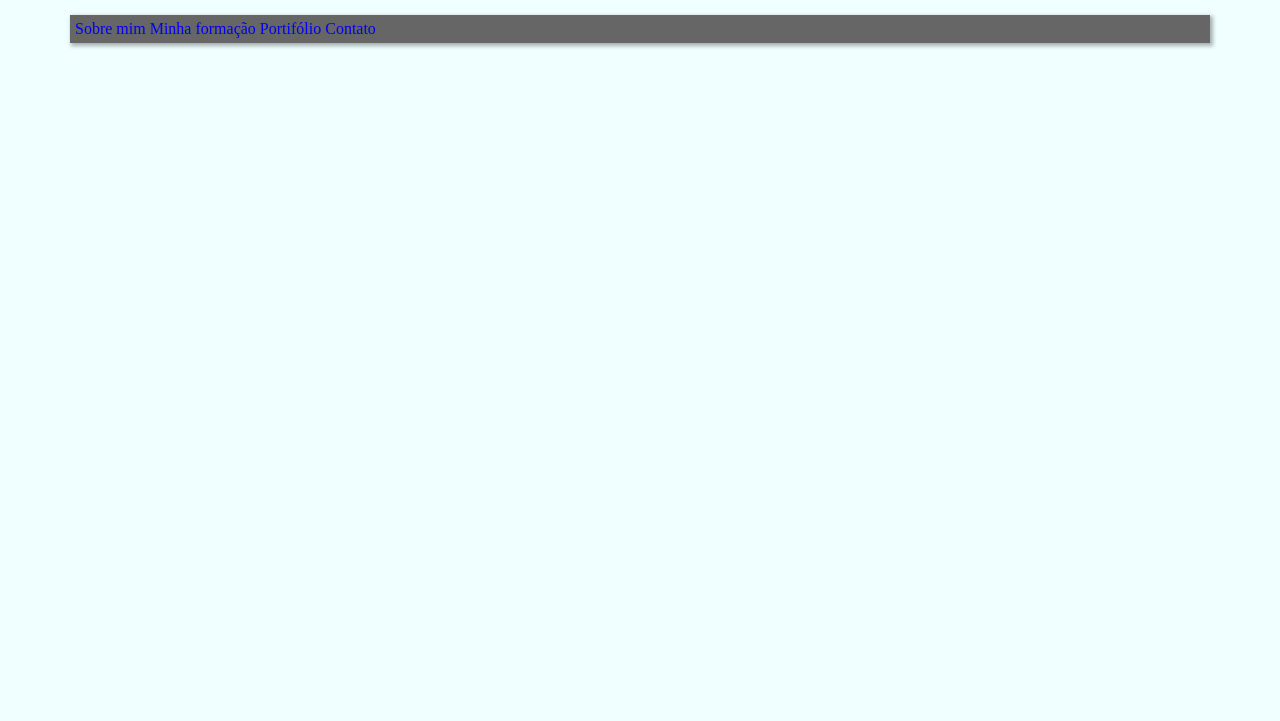
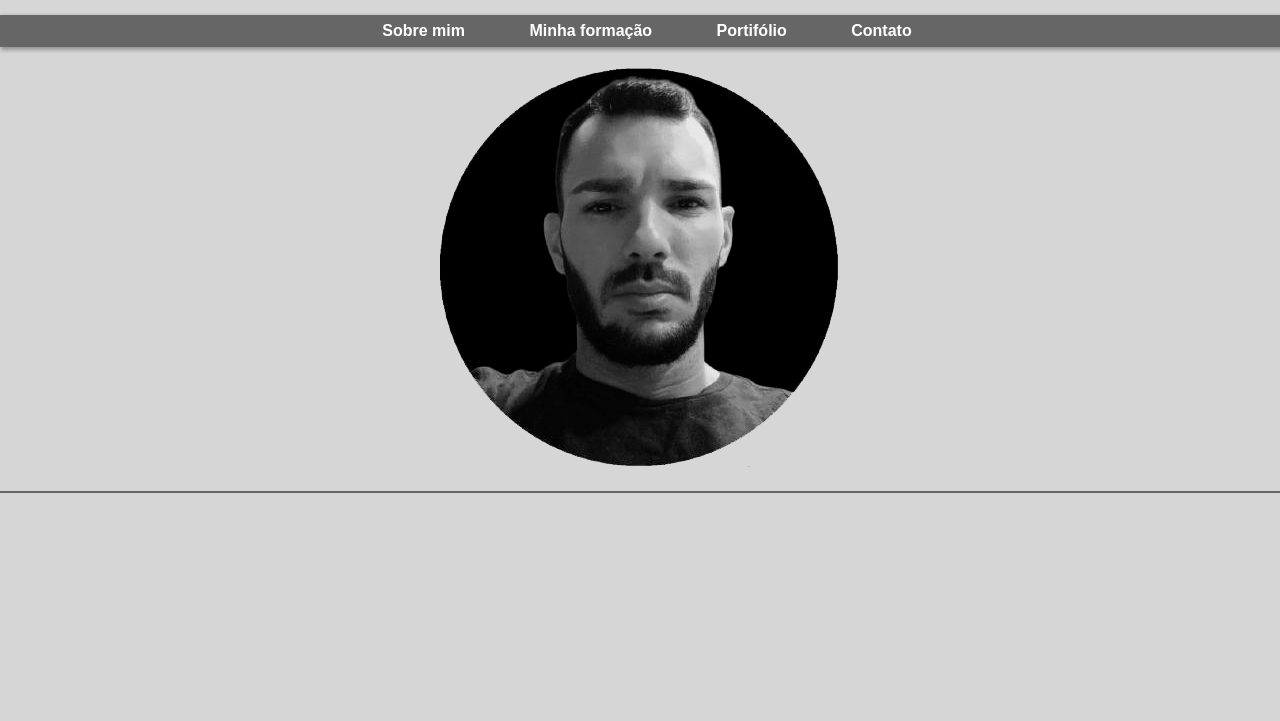
Before and after one commit to souza-franco/TrabalhosFaculdade, a plain HTML site: page Trabalho Programação Web/index.html in a window 1280 px wide. Shown: the part 79-800 px from the top of the page. Drawn offline with Linux system fonts and the light colour scheme.

Commit message:
trabalho

```diff
--- a/Trabalho Programação Web/index.html
+++ b/Trabalho Programação Web/index.html
@@ -7,13 +7,19 @@
   <title>Portifólio Pessoal</title>
 </head>
 <body>
+
   <h1>Portifólio Pessoal</h1>
+
   <nav>
-    <a href="#">Sobre mim</a>
+    <a href="sobremim.html" target="_self">Sobre mim</a>
     <a href="#">Minha formação</a>
     <a href="#">Portifólio</a>
     <a href="#">Contato</a>
   </nav>
 
+<div class="imagem1">
+  <img src="imagens/122502158 png.png" alt="Michael" title="Foto de Michael">
+</div>
+<footer></footer>
 </body>
 </html>
--- a/Trabalho Programação Web/style.css
+++ b/Trabalho Programação Web/style.css
@@ -1,11 +1,11 @@
 body {
-  margin: 70px;
+  font-family: Arial, Helvetica, sans-serif;
+  background-color: rgb(214, 214, 214);
+  margin: auto;
   margin-top: 20px;
-  background-color: azure;
 }
 
 h1 {
-  font-family: Arial, Helvetica, sans-serif;
   font-size: 30px;
   text-align: center;
   padding: 10px;
@@ -14,13 +14,43 @@ h1 {
 }
 
 nav {
+  width: 100%;
+  text-align: center;
   background-color: rgb(102, 102, 102);
-  padding: 5px;
-  margin-top: 0px;
-
+  padding: 7px;
   box-shadow: 2px 2px 4px 1px rgba(0, 0, 0, 0.315);
 }
 
-a {
+nav > a {
   text-decoration: none;
+  color: white;
+  font-weight: bold;
+ margin: 30px;
 }
+
+.imagem1 {
+  padding-top: 20px;
+  text-align: center;
+}
+
+footer {
+  background: rgb(102, 102, 102);
+  margin-top: 20px;
+  padding: 1px;
+}
+
+nav a:hover {
+  background-color: #000000;
+  padding: 3px;
+  border-radius: 5px;
+}
+
+.sobremim {
+  background: #ffffff;
+  padding: 10px 250px 10px 250px;
+  text-align: justify;
+}
+.sobremim > p {
+  font-size: 17px;
+  font-weight: bold;
+}
```
Also changed, not shown: Trabalho Programação Web/sobremim.html (added, +35 -0 lines), Trabalho Programação Web/imagens/122502158 png.png (added), Trabalho Programação Web/imagens/alice.jpeg (added), Trabalho Programação Web/imagens/ana.jpeg (added), Trabalho Programação Web/imagens/leide.jpeg (added).
